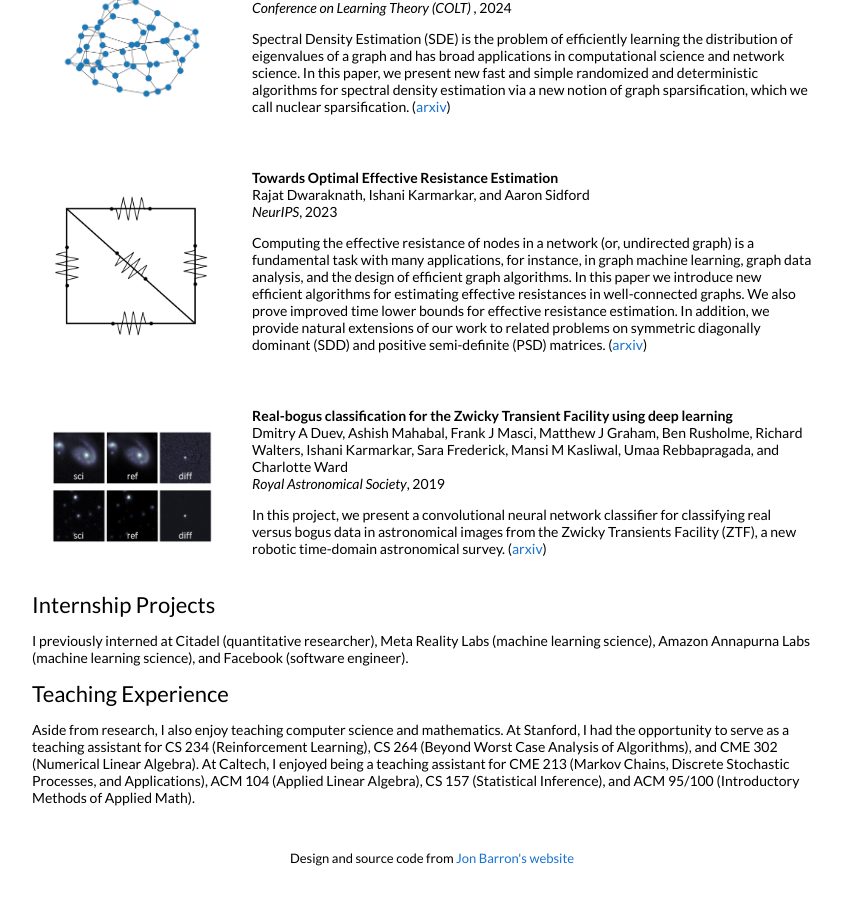
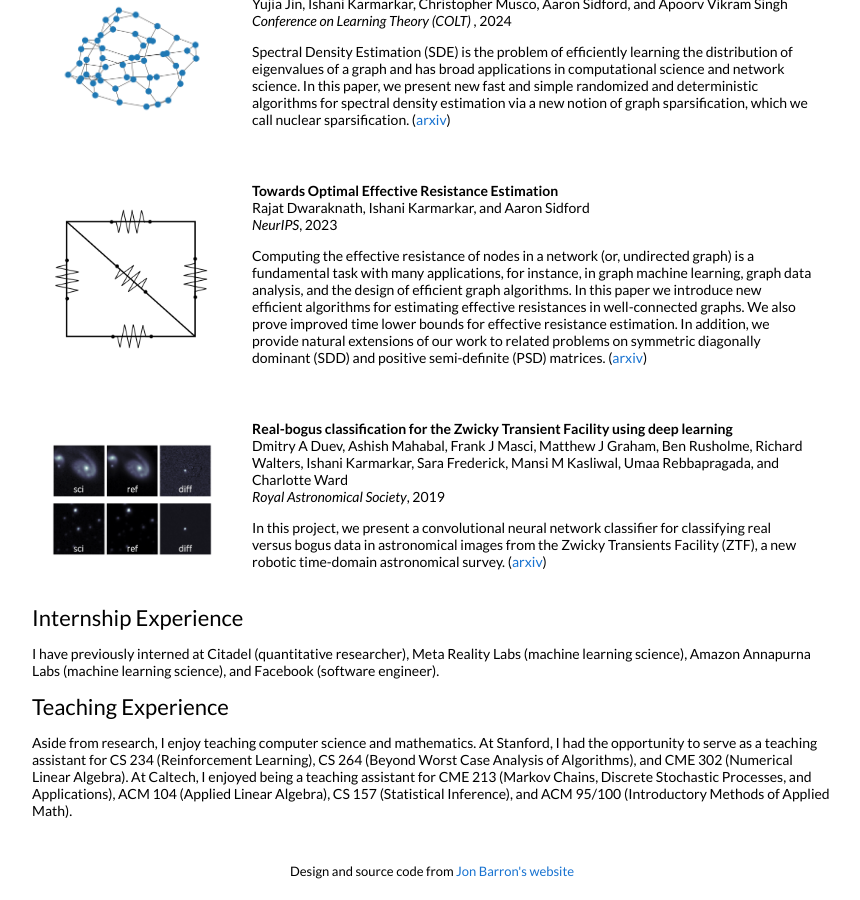
Before and after one commit to ishanikarmarkar/ishanikarmarkar.github.io, a Jekyll site: the page built from _posts/2025-10-01-sclb.markdown, in a window 1280 px wide and 900 px high, scrolled down 2096 px. Shown: the whole window, without its empty margins (208-1068 px from the left). Built offline with Jekyll 4.4.1, drawn with Linux system fonts in a browser that asks for light colours; some of the changed text lies outside the part shown.

Commit message:
updated `

```diff
--- a/_layouts/default.html
+++ b/_layouts/default.html
@@ -140,16 +142,16 @@
           {% endfor %}
         </table>
 
-        <h2>Internship Projects </h2>
+        <h2>Internship Experience </h2>
         <p>
-          I previously interned at Citadel (quantitative researcher), Meta Reality Labs (machine learning science), Amazon Annapurna Labs (machine learning science), and Facebook (software engineer).
+          I have previously interned at Citadel (quantitative researcher), Meta Reality Labs (machine learning science), Amazon Annapurna Labs (machine learning science), and Facebook (software engineer).
         </p>
 
 
         <h2>Teaching Experience </h2>
 
         <p>
-          Aside from research, I also enjoy teaching computer science and mathematics. At Stanford, I had the opportunity to serve as a teaching assistant for CS 234 (Reinforcement Learning), CS 264 (Beyond Worst Case Analysis of Algorithms), and CME 302 (Numerical Linear Algebra).
+          Aside from research, I enjoy teaching computer science and mathematics. At Stanford, I had the opportunity to serve as a teaching assistant for CS 234 (Reinforcement Learning), CS 264 (Beyond Worst Case Analysis of Algorithms), and CME 302 (Numerical Linear Algebra).
           At Caltech, I enjoyed being a teaching assistant for CME 213 (Markov Chains, Discrete Stochastic Processes, and Applications), ACM 104 (Applied Linear Algebra), CS 157 (Statistical Inference), and ACM 95/100 (Introductory Methods of Applied Math).
         </p>
 
--- a/_posts/2025-08-18-hierarchical.markdown
+++ b/_posts/2025-08-18-hierarchical.markdown
@@ -5,7 +5,7 @@
 date: 2025-09-18
 categories: research
 course: ""
-venue: "NeurIPS Spotlight (top 3% of all submissions) | Best Paper at AAAI Workshop on Multi-Agents in the Real World (MARL)"
+venue: "NeurIPS Spotlight (top 3% of all submissions) | Best Paper at AAAI Workshop on Multi-Agents in the Real World"
 authors: "Emile Timothy Anand, Ishani Karmarkar, and Gunnan Qu"
 subtitle:
 ---
--- a/_posts/2025-10-01-sclb.markdown
+++ b/_posts/2025-10-01-sclb.markdown
@@ -5,7 +5,7 @@
 date: 2026-01-03
 categories: research
 course: ""
-venue: "Preliminary version in NeurIPS Workshop on Aligning Reinforcement Learning Experimentalists and Theorists"
+venue: "Under Review |Preliminary version in NeurIPS Workshop on Aligning Reinforcement Learning Experimentalists and Theorists"
 authors: "Emma Brunskill, Ishani Karmarkar, and Zhaoqi Li"
 subtitle:
 ---
```
Also changed, not shown: other parts of _layouts/default.html (+3 -1 lines).
